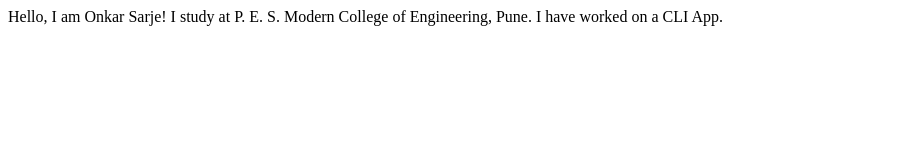
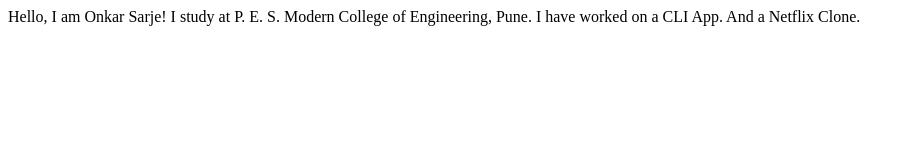
Before and after one commit to onkarsarje/onkarsarje.com, a plain HTML site: page index.html in a window 1280 px wide. Shown: the whole page, without its empty margins (0-915 px from the left). Drawn offline with Linux system fonts and the light colour scheme.

Commit message:
update: netflix clone Name

```diff
--- a/index.html
+++ b/index.html
@@ -13,6 +13,7 @@
     I study at P. E. S. Modern College of Engineering, Pune.
 
     I have worked on a CLI App.
+    And a Netflix Clone.
 </body>
 
 </html>
```
